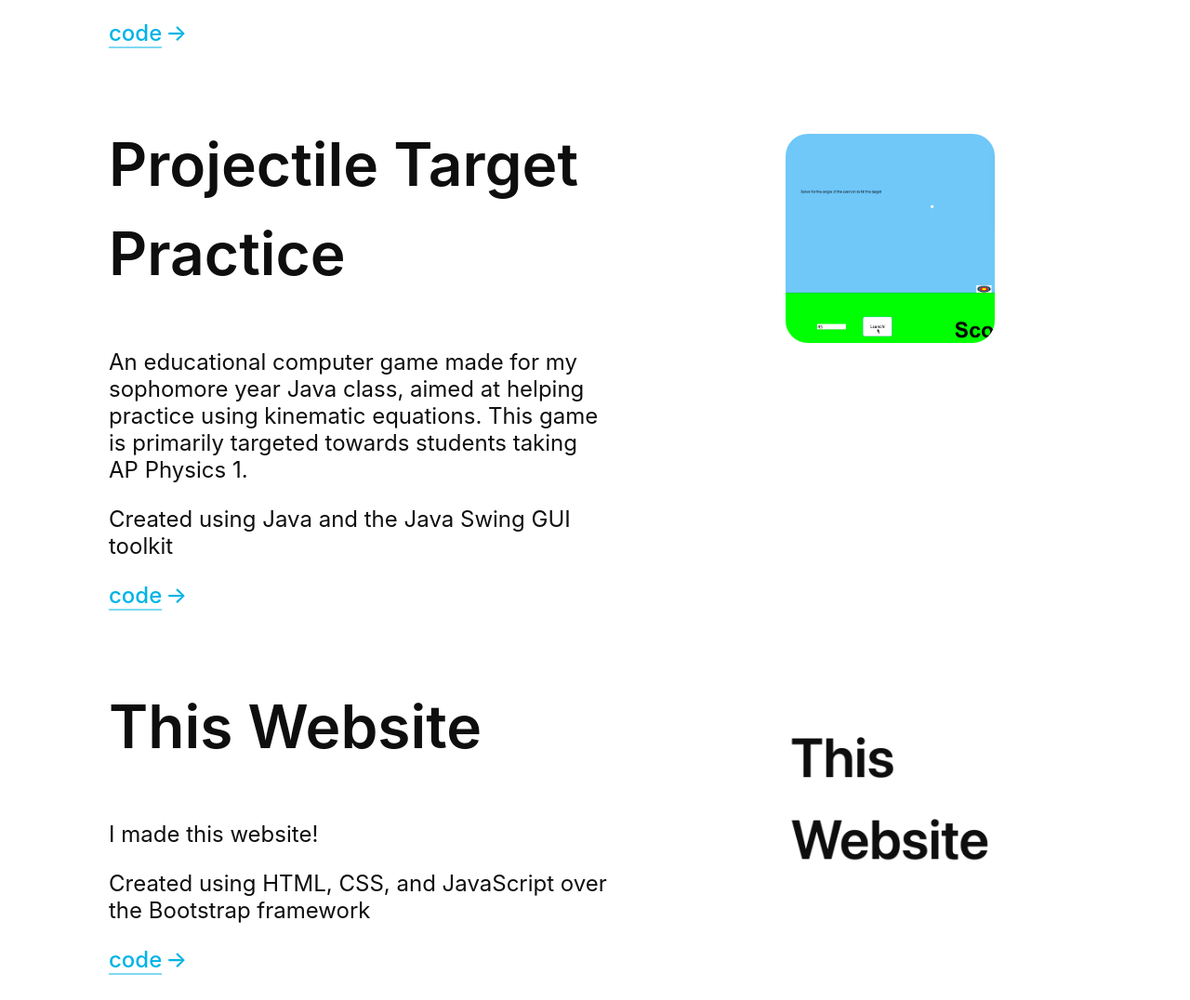
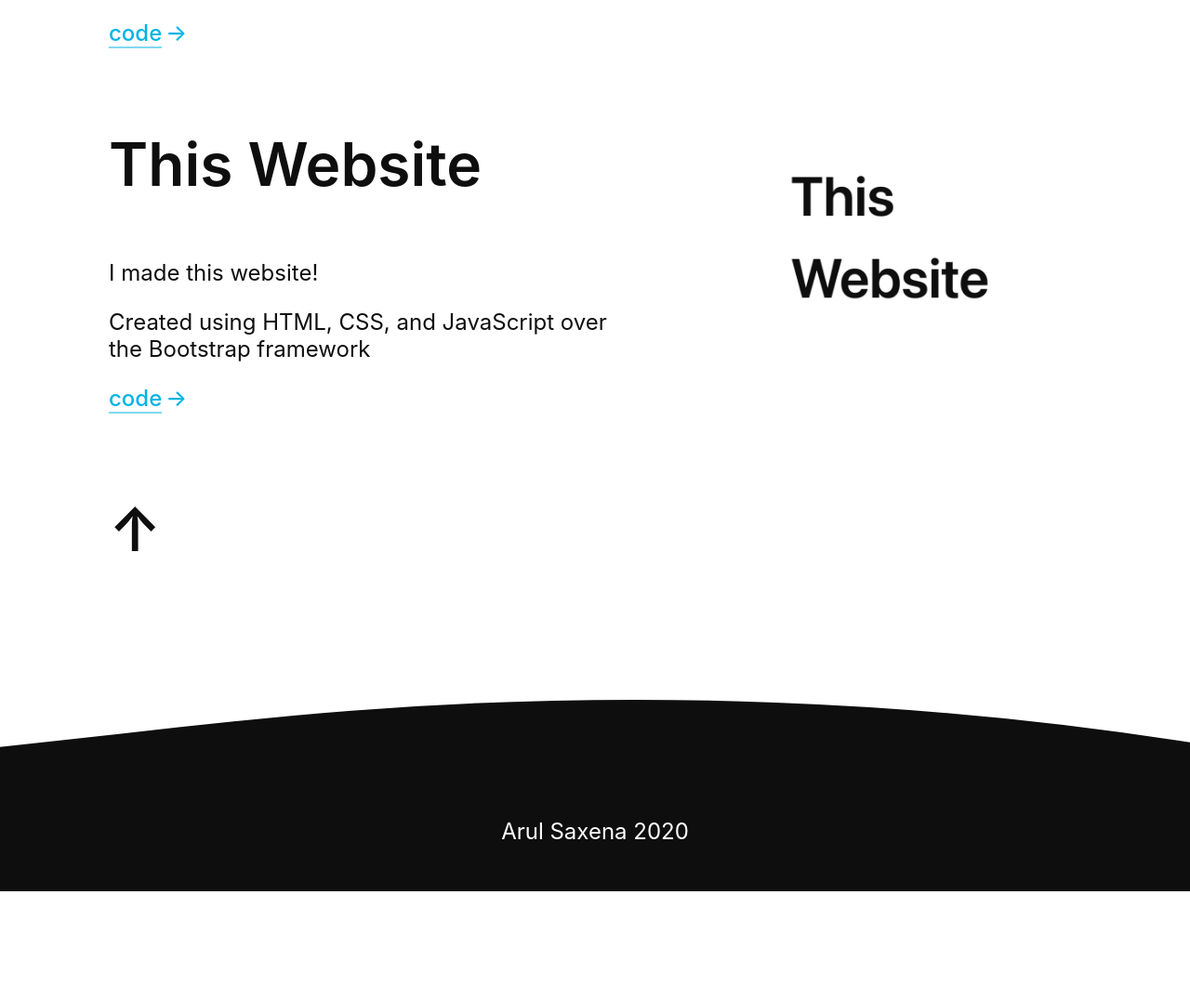
Before and after one commit to ajs808/maker-portfolio, a plain HTML site: page index.html in a window 1280 px wide. Shown: the part 4010-5086 px from the top of the page at 93% size. After the commit the page ends 4969 px from the top, so only its background shows below. Drawn offline with Linux system fonts and the light colour scheme.

Commit message:
Delete section from index.html

```diff
--- a/index.html
+++ b/index.html
@@ -165,21 +165,6 @@
 
                     <div class="row">
                         <div class="col">
-                            <h2>Projectile Target Practice</h2>
-
-                            <p>An educational computer game made for my sophomore year Java class, aimed at helping practice using kinematic equations. This game is primarily targeted towards students taking AP Physics 1.</p>
-                            <p>Created using Java and the Java Swing GUI toolkit</p>
-                            <p><a href="https://github.com/ajs808/ProjectileTargetPractice" class="external-link" target="_blank">code</a></p>
-                        </div>
-                        <div class="col">
-                            <a href="assets/img/projectile.png" target="_blank" class="image">
-                                <img src="assets/img/projectile.png" alt="Test image" class="zoom">
-                            </a>
-                        </div>
-                    </div>
-
-                    <div class="row">
-                        <div class="col">
                             <h2>This Website</h2>
 
                             <p>I made this website!</p>
```
